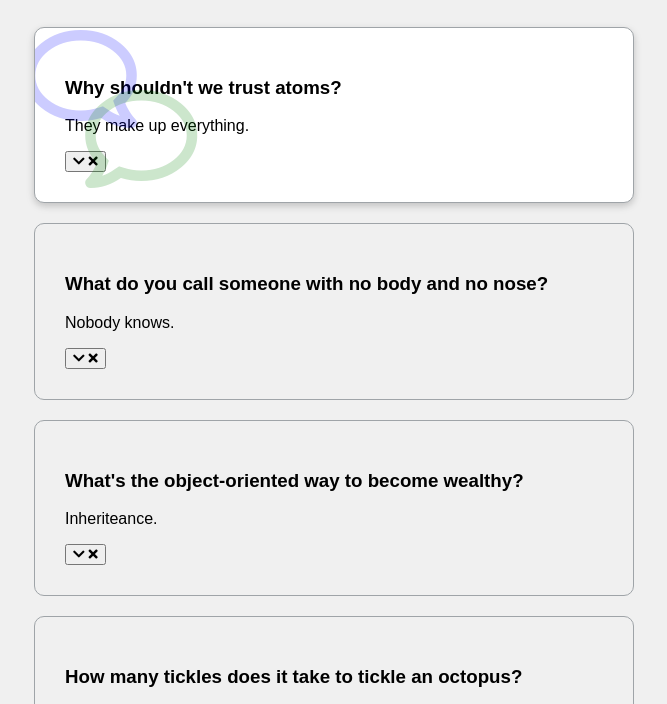
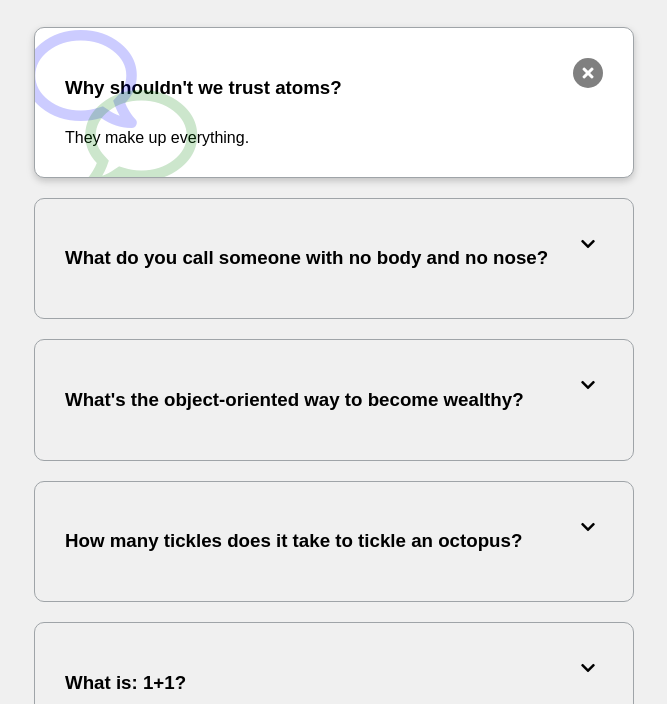
Before and after one commit to TimoS-dev/50Projects, a browser extension: page 12faqCollapse/index.html in a window 1280 px wide. Shown: the part 90-794 px from the top of the page, without its empty margins (306-973 px from the left). Drawn offline with Linux system fonts and the light colour scheme; a web font is replaced by a local one.

Commit message:
finished faqCollapse

```diff
--- a/12faqCollapse/index.html
+++ b/12faqCollapse/index.html
@@ -20,7 +20,7 @@
       <div class="faq active">
         <h3 class="faq-title">Why shouldn't we trust atoms?</h3>
         <p class="faq-text">They make up everything.</p>
-        <button>
+        <button class="faq-toggle test">
           <i class="fas fa-chevron-down"></i>
           <i class="fas fa-times"></i>
         </button>
@@ -30,7 +30,7 @@
           What do you call someone with no body and no nose?
         </h3>
         <p class="faq-text">Nobody knows.</p>
-        <button>
+        <button class="faq-toggle">
           <i class="fas fa-chevron-down"></i>
           <i class="fas fa-times"></i>
         </button>
@@ -40,7 +40,7 @@
           What's the object-oriented way to become wealthy?
         </h3>
         <p class="faq-text">Inheriteance.</p>
-        <button>
+        <button class="faq-toggle">
           <i class="fas fa-chevron-down"></i>
           <i class="fas fa-times"></i>
         </button>
@@ -50,7 +50,7 @@
           How many tickles does it take to tickle an octopus?
         </h3>
         <p class="faq-text">Ten-tickles.</p>
-        <button>
+        <button class="faq-toggle">
           <i class="fas fa-chevron-down"></i>
           <i class="fas fa-times"></i>
         </button>
@@ -58,7 +58,7 @@
       <div class="faq">
         <h3 class="faq-title">What is: 1+1?</h3>
         <p class="faq-text">Depends on who are you asking.</p>
-        <button>
+        <button class="faq-toggle">
           <i class="fas fa-chevron-down"></i>
           <i class="fas fa-times"></i>
         </button>
--- a/12faqCollapse/script.js
+++ b/12faqCollapse/script.js
@@ -1,4 +1,7 @@
-let icon = document.getElementById("icon");
-function change() {
-  icon.innerHTML = "hello";
-}
+let btn = document.querySelectorAll(".faq-toggle");
+
+btn.forEach(function (x) {
+  x.addEventListener("click", () => {
+    x.parentNode.classList.toggle("active");
+  });
+});
--- a/12faqCollapse/style.css
+++ b/12faqCollapse/style.css
@@ -30,6 +30,15 @@ h1 {
   transition: 0.3s ease;
 }
 
+.faq-text {
+  display: none;
+  margin: 30px 0 0;
+}
+
+.faq.active .faq-text {
+  display: block;
+}
+
 .faq.active {
   background-color: #fff;
   box-shadow: 0 3px 10px rgba(0, 0, 0, 0.1), 0 3px 6px rgba(0, 0, 0, 0.1);
@@ -54,3 +63,37 @@ h1 {
   left: -10px;
   transform: rotateY(180deg);
 }
+
+.faq-toggle {
+  background-color: transparent;
+  border: 0;
+  cursor: pointer;
+  display: flex;
+  align-items: center;
+  justify-content: center;
+  font-size: 16px;
+  padding: 0;
+  position: absolute;
+  top: 30px;
+  right: 30px;
+  height: 30px;
+  width: 30px;
+}
+
+.faq-toggle .fa-times {
+  display: none;
+}
+
+.faq.active .faq-toggle .fa-times {
+  color: white;
+  display: block;
+}
+
+.faq.active .faq-toggle .fa-chevron-down {
+  display: none;
+}
+
+.faq.active .faq-toggle {
+  background-color: grey;
+  border-radius: 50%;
+}
--- /dev/null
+++ b/_project_starter_ copy/index.html
@@ -0,0 +1,21 @@
+<!DOCTYPE html>
+<html lang="en">
+  <head>
+    <meta charset="UTF-8" />
+    <meta http-equiv="X-UA-Compatible" content="IE=edge" />
+    <meta name="viewport" content="width=device-width, initial-scale=1.0" />
+    <link
+      rel="stylesheet"
+      href="https://cdnjs.cloudflare.com/ajax/libs/font-awesome/5.15.3/css/all.min.css"
+      integrity="sha512-iBBXm8fW90+nuLcSKlbmrPcLa0OT92xO1BIsZ+ywDWZCvqsWgccV3gFoRBv0z+8dLJgyAHIhR35VZc2oM/gI1w=="
+      crossorigin="anonymous"
+      referrerpolicy="no-referrer"
+    />
+    <link rel="stylesheet" href="style.css" />
+    <title>My Project</title>
+  </head>
+  <body>
+    <h1>Project Starter</h1>
+    <script src="script.js"></script>
+  </body>
+</html>
--- /dev/null
+++ b/_project_starter_ copy/style.css
@@ -0,0 +1,16 @@
+@import url("https://fonts.googleapis.com/css2?family=Roboto:wght@400;700&display=swap");
+
+* {
+  box-sizing: border-box;
+}
+
+body {
+  font-family: "roboto", sans-serif;
+  display: flex;
+  flex-direction: column;
+  align-items: center;
+  justify-content: center;
+  height: 100vh;
+  overflow: hidden;
+  margin: 0;
+}
```
Also changed, not shown: _project_starter_ copy/script.js (deleted).
